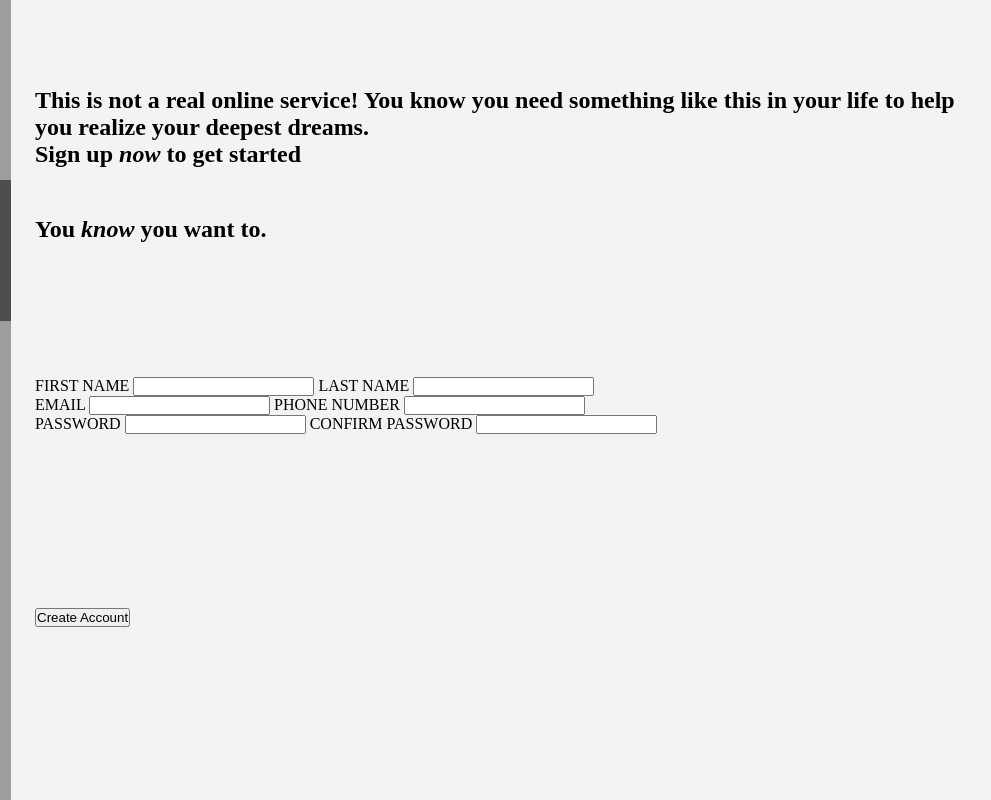
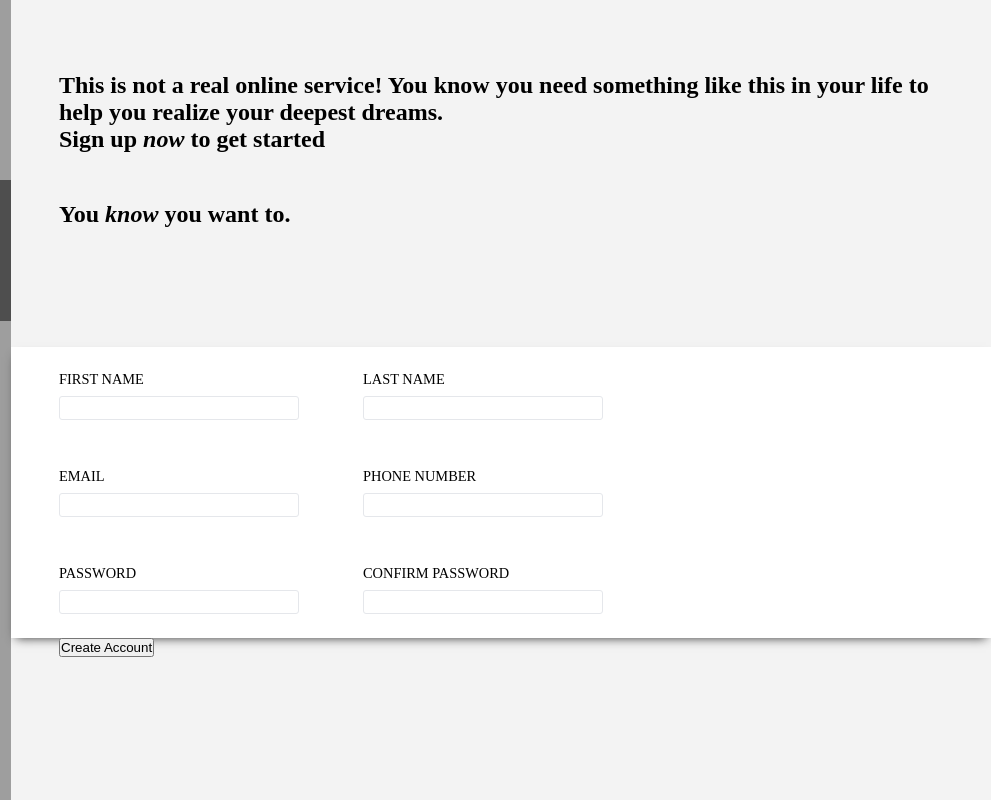
Before and after one commit to HoleInTheUniverse/sign-up-form, a plain HTML site: page index.html in a window 1280 px wide. Shown: the full height of the page, 289-1280 px from the left. Drawn offline with Linux system fonts and the light colour scheme; grey boxes are pictures that could not be loaded.

Commit message:
Finish main form styling

```diff
--- a/index.html
+++ b/index.html
@@ -26,22 +26,34 @@
             <div class="form-main">
                 <form action="/submit" method="post" id="registration-form">
                     <div class="form-row">
+                        <div class="form-block">
                             <label for="first_name">FIRST NAME</label>
                             <input type="text" id="first_name" name="first_name">
+                        </div>
+                        <div class="form-block">
                             <label for="last_name">LAST NAME</label>
                             <input type="text" id="last_name" name="last_name">
                         </div>
+                    </div>
                     <div class="form-row">
+                        <div class="form-block">
                             <label for="email">EMAIL</label>
                             <input type="email" id="email" name="user_email">
+                        </div>
+                        <div class="form-block">
                             <label for="phone_number">PHONE NUMBER</label>
                             <input type="text" name="user_phone" id="phone_number">
                         </div>
+                    </div>
                     <div class="form-row">
+                        <div class="form-block">
                             <label for="password">PASSWORD</label>
                             <input type="password" name="user_password" id="password">
+                        </div>
+                        <div class="form-block">
                             <label for="password_confirm">CONFIRM PASSWORD</label>
                             <input type="password" name="user_password_confirm" id="password_confirm">
+                        </div>
                     </div>
                 </form>
             </div>
--- a/styles.css
+++ b/styles.css
@@ -1,7 +1,8 @@
 :root {
-    --form-default-padding: 24px;
+    --form-default-padding: 48px;
     --form-default-margin: 48px;
     --form-background-color: rgb(243, 243, 243);
+    --form-gap: 64px;
 
     --general-default-padding: 8px;
     --general-default-margin: 8px;
@@ -73,9 +74,11 @@
     flex-direction: column;
     justify-content: space-around;
 
+    background-color: var(--form-background-color)
+}
+
+.form > * {
     padding: 0px var(--form-default-padding);
-
-    background-color: var(--form-background-color)
 }
 
 .form > div {
@@ -95,3 +98,48 @@
 .form-header p {
     margin-bottom: var(--form-default-margin);
 }
+
+.form-main {
+    background-color: white;
+    box-shadow: 0px 5px 10px -5px #333;
+}
+
+form {
+    height: 100%;
+    display: flex;
+    flex-direction: column;
+    justify-content: center;
+
+}
+
+form label {
+    display: block;
+}
+
+.form-row {
+    display: flex;
+    flex-wrap: wrap;
+    justify-content: flex-start;
+    align-content: center;
+    flex: auto;
+    column-gap: var(--form-gap);
+}
+
+.form-block label {
+    font-size: 0.9rem;
+    margin-bottom: var(--general-default-margin);
+}
+
+.form-block input {
+    height: 24px;
+    width: 240px;
+
+    border: 1px solid #E5E7EB;
+    border-radius: 3px;
+    outline: none;
+}
+
+.form-block input:focus {
+    border: 1px solid #497dee;
+    box-shadow: 3px 3px 5px -3px #333;
+}
```
Lines whose indentation alone changed are shown as unchanged.
